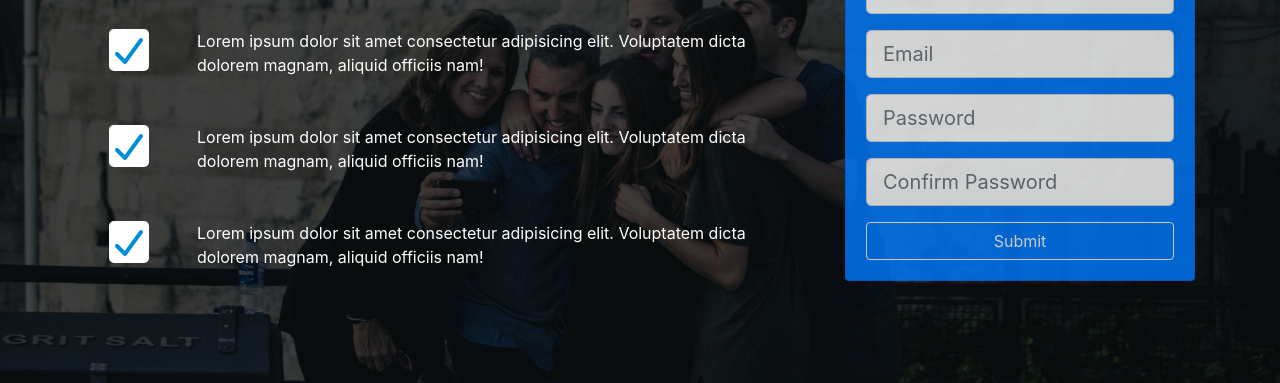
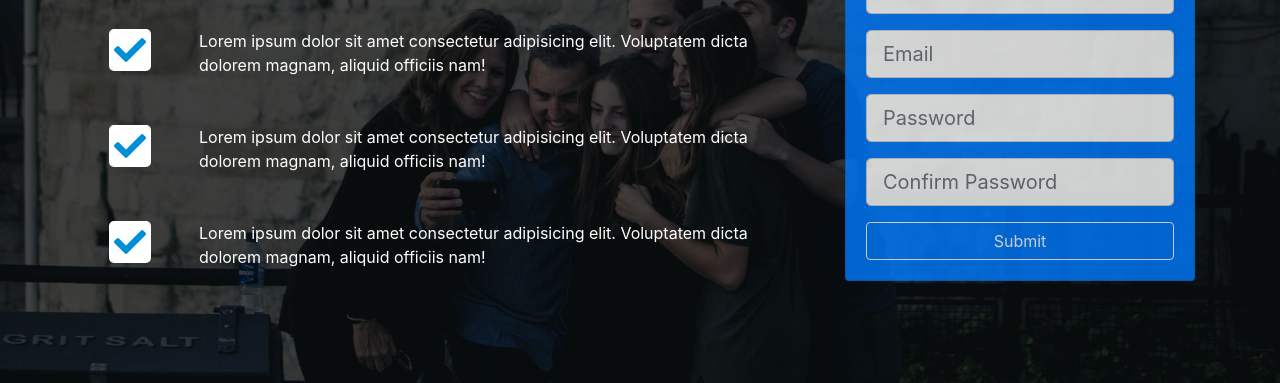
Before and after one commit to inflacijs/bootstrap-one-page-site, a plain HTML site: page index.html in a window 1280 px wide. Shown: the part 347-730 px from the top of the page. Drawn offline with nearby package versions, Linux system fonts and the light colour scheme.

Commit message:
font awesome link added

```diff
--- a/index.html
+++ b/index.html
@@ -3,7 +3,8 @@
   <head>
     <meta charset="UTF-8" />
     <meta name="viewport" content="width=device-width, initial-scale=1.0" />
-    <link rel="stylesheet" href="/fontawesome-free-5.12.1-web/css/all.css" />
+    <link rel="stylesheet" href="https://use.fontawesome.com/releases/v5.0.13/css/all.css" integrity="sha384-DNOHZ68U8hZfKXOrtjWvjxusGo9WQnrNx2sqG0tfsghAvtVlRW3tvkXWZh58N9jp"
+    crossorigin="anonymous">
     <link
       rel="stylesheet"
       href="https://stackpath.bootstrapcdn.com/bootstrap/4.4.1/css/bootstrap.min.css"
```
